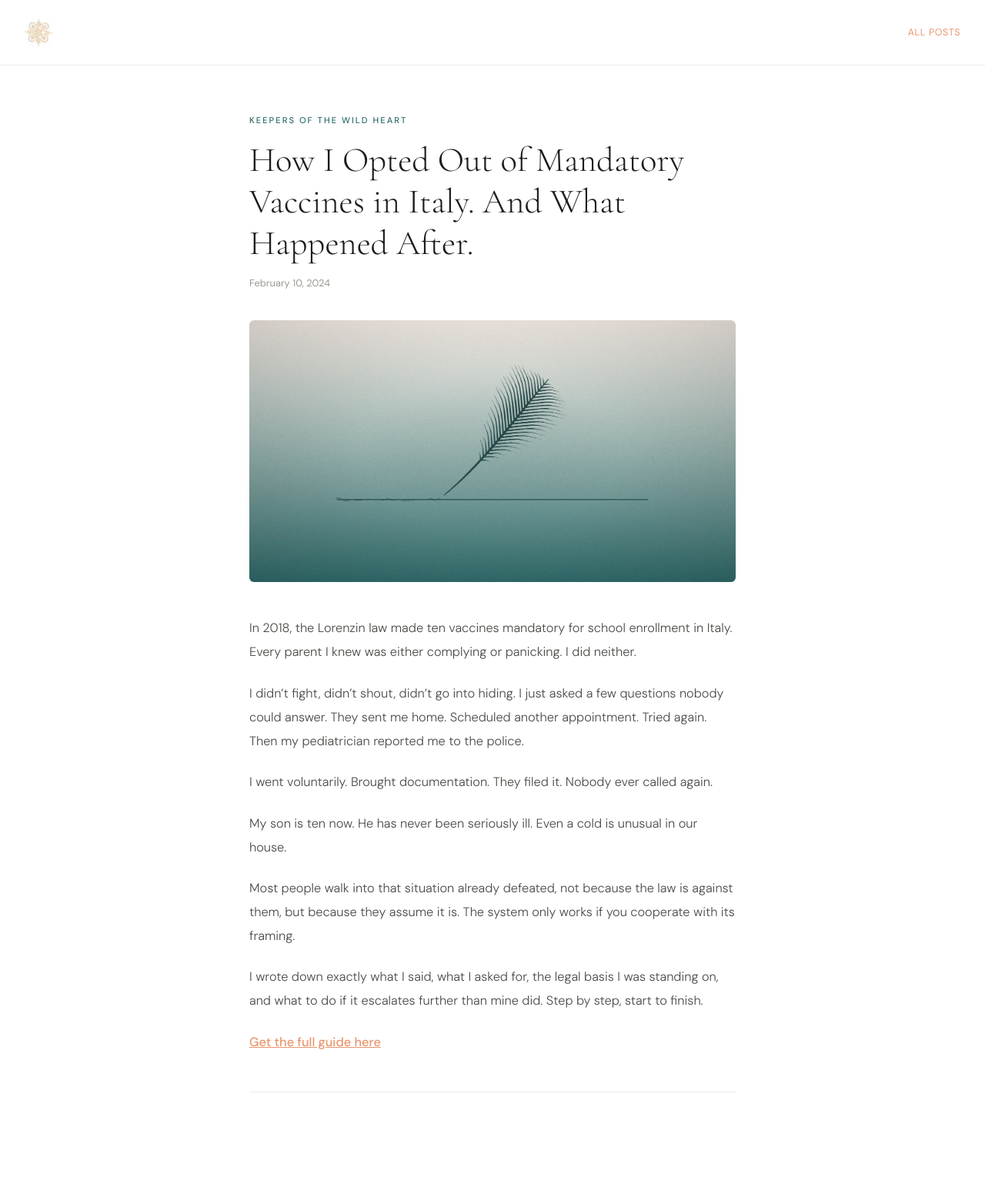
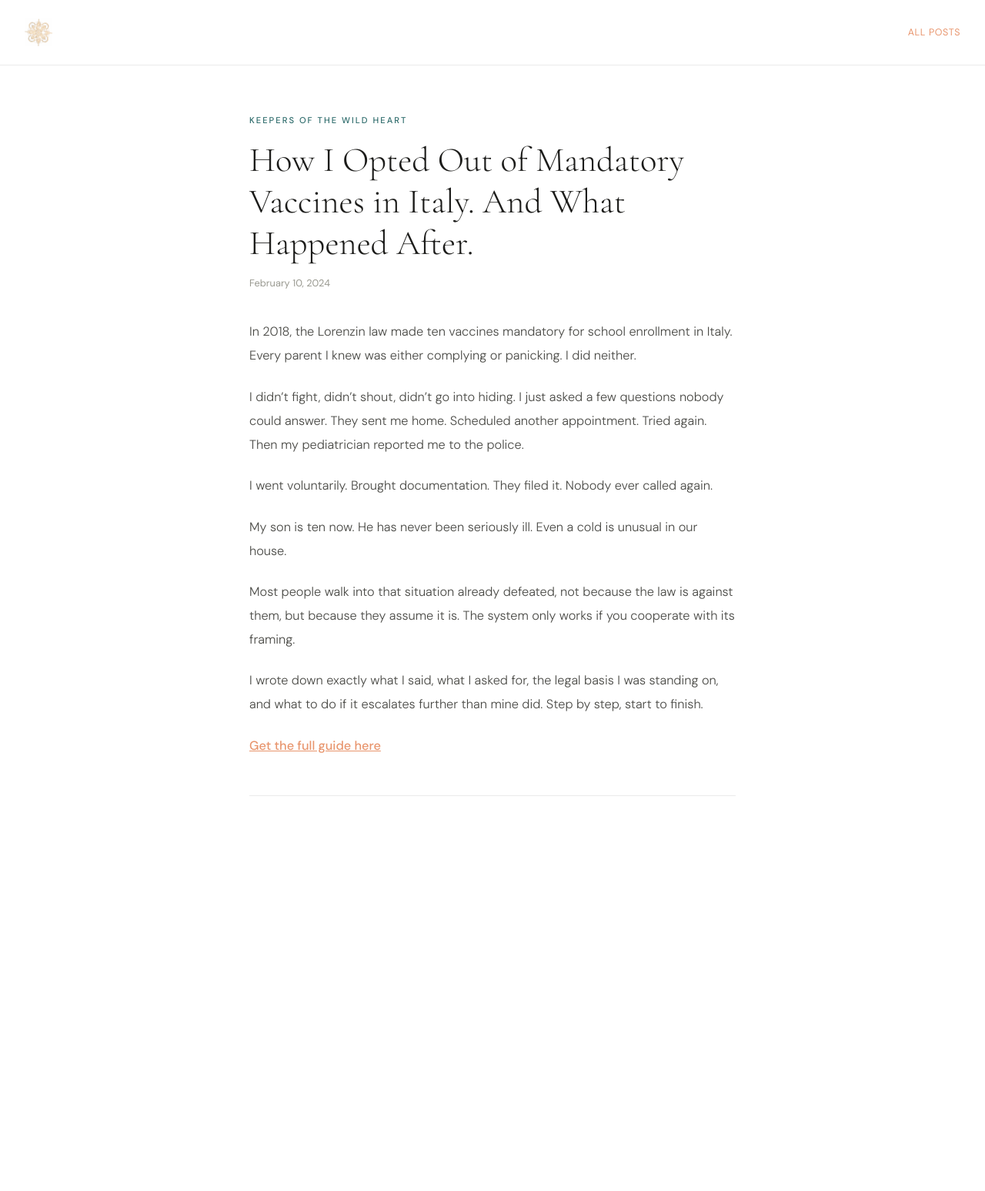
Before and after one commit to Blubell26/giuliapacciotti.com, a Jekyll site: the page built from _posts/2024-02-10-mandatory-vaccines-italy.md, in a window 1280 px wide. Shown: the whole page at 77% size. Built offline with Jekyll 4.4.1, drawn with Linux system fonts in a browser that asks for light colours; comment, search, counter and statistics services are not loaded; after the commit the page ends 1162 px from its top, so only the background shows below that.

Commit message:
Update 2024-02-10-mandatory-vaccines-italy.md

```diff
--- a/_posts/2024-02-10-mandatory-vaccines-italy.md
+++ b/_posts/2024-02-10-mandatory-vaccines-italy.md
@@ -3,8 +3,8 @@ layout: post
 title: "How I Opted Out of Mandatory Vaccines in Italy. And What Happened After."
 description: "In 2018 vaccines became mandatory in Italy. I didn't vaccinate my son. No fines, no lost enrollment. Here's exactly what happened."
 date: 2024-02-10
-image: IMG_7122.jpeg
-thumb: IMG_7122.jpeg
+image:
+thumb:
 category: natural-healing
 ---
 
```
